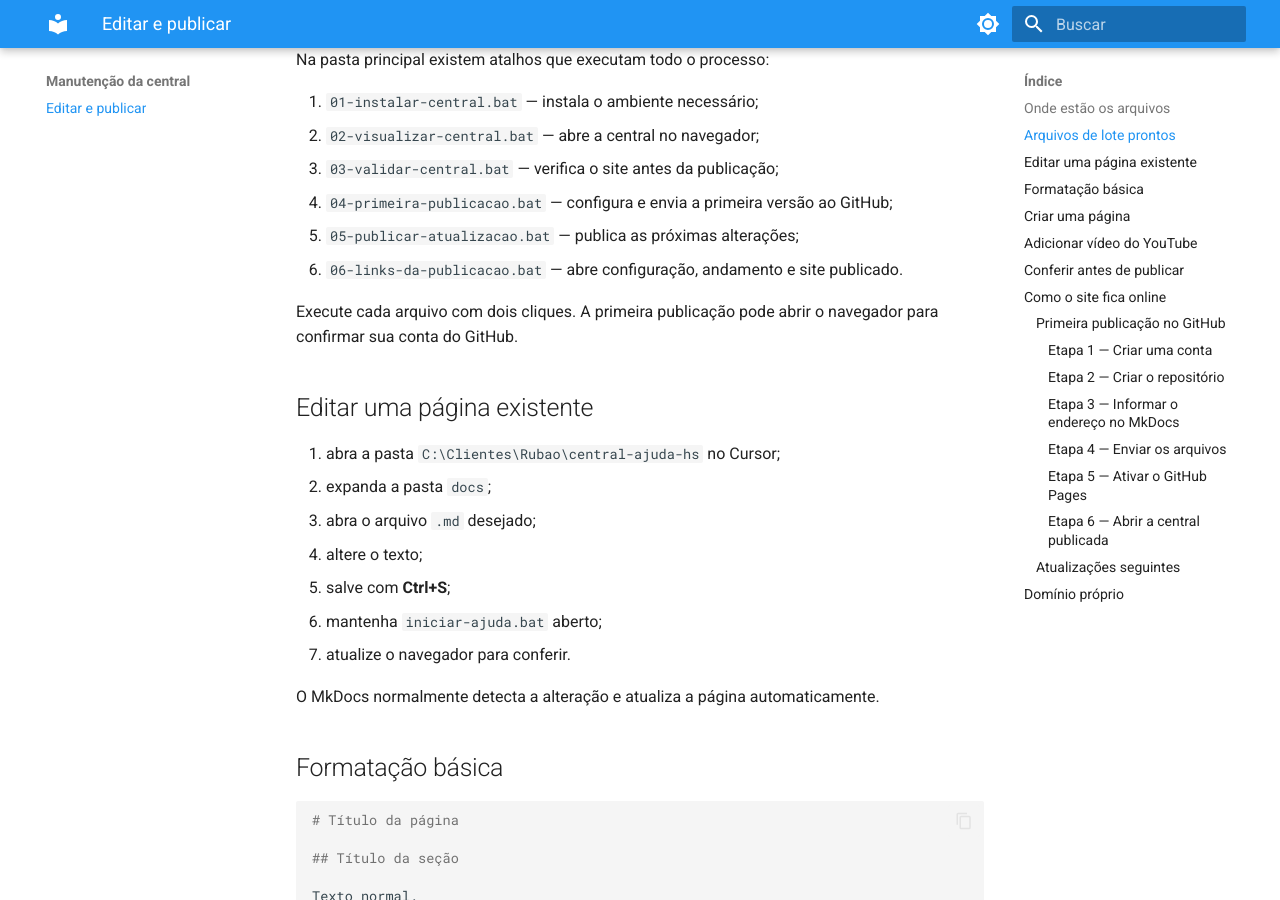
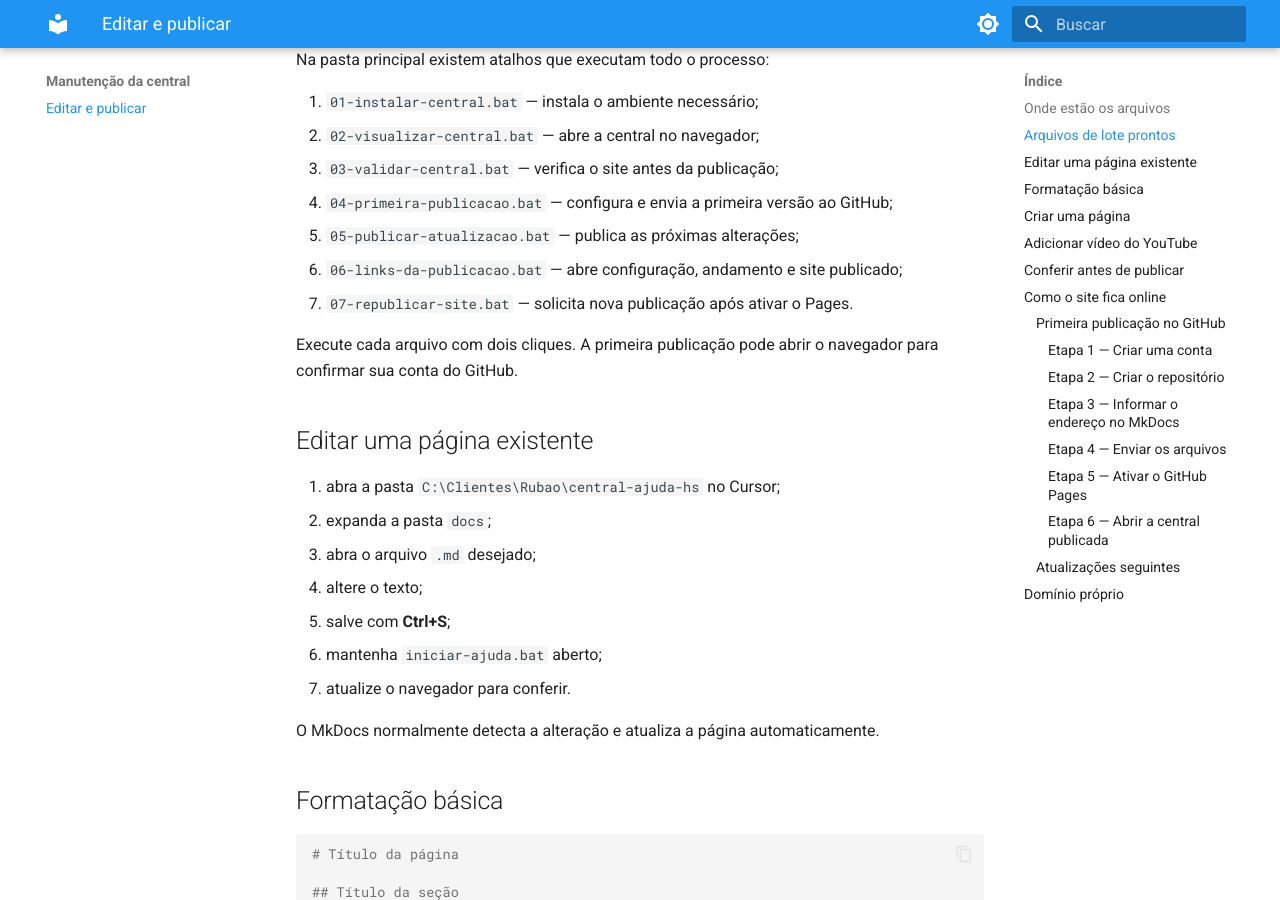
Before and after one commit to juarezabrahao/central-ajuda-hs, an MkDocs documentation site: the page built from docs/administracao/editar-publicar.md, in a window 1280 px wide and 900 px high, scrolled down 821 px. Built offline with MkDocs 1.6.1 and Material for MkDocs 9.7.7, drawn with Linux system fonts in a browser that asks for light colours.

Commit message:
Adiciona republicacao do site
Co-authored-by: Cursor <cursoragent@cursor.com>

```diff
--- a/docs/administracao/editar-publicar.md
+++ b/docs/administracao/editar-publicar.md
@@ -37,7 +37,8 @@ Na pasta principal existem atalhos que executam todo o processo:
 3. `03-validar-central.bat` — verifica o site antes da publicação;
 4. `04-primeira-publicacao.bat` — configura e envia a primeira versão ao GitHub;
 5. `05-publicar-atualizacao.bat` — publica as próximas alterações;
-6. `06-links-da-publicacao.bat` — abre configuração, andamento e site publicado.
+6. `06-links-da-publicacao.bat` — abre configuração, andamento e site publicado;
+7. `07-republicar-site.bat` — solicita nova publicação após ativar o Pages.
 
 Execute cada arquivo com dois cliques. A primeira publicação pode abrir o navegador para confirmar sua conta do GitHub.
 
```
Also changed, not shown: 1 other file.
